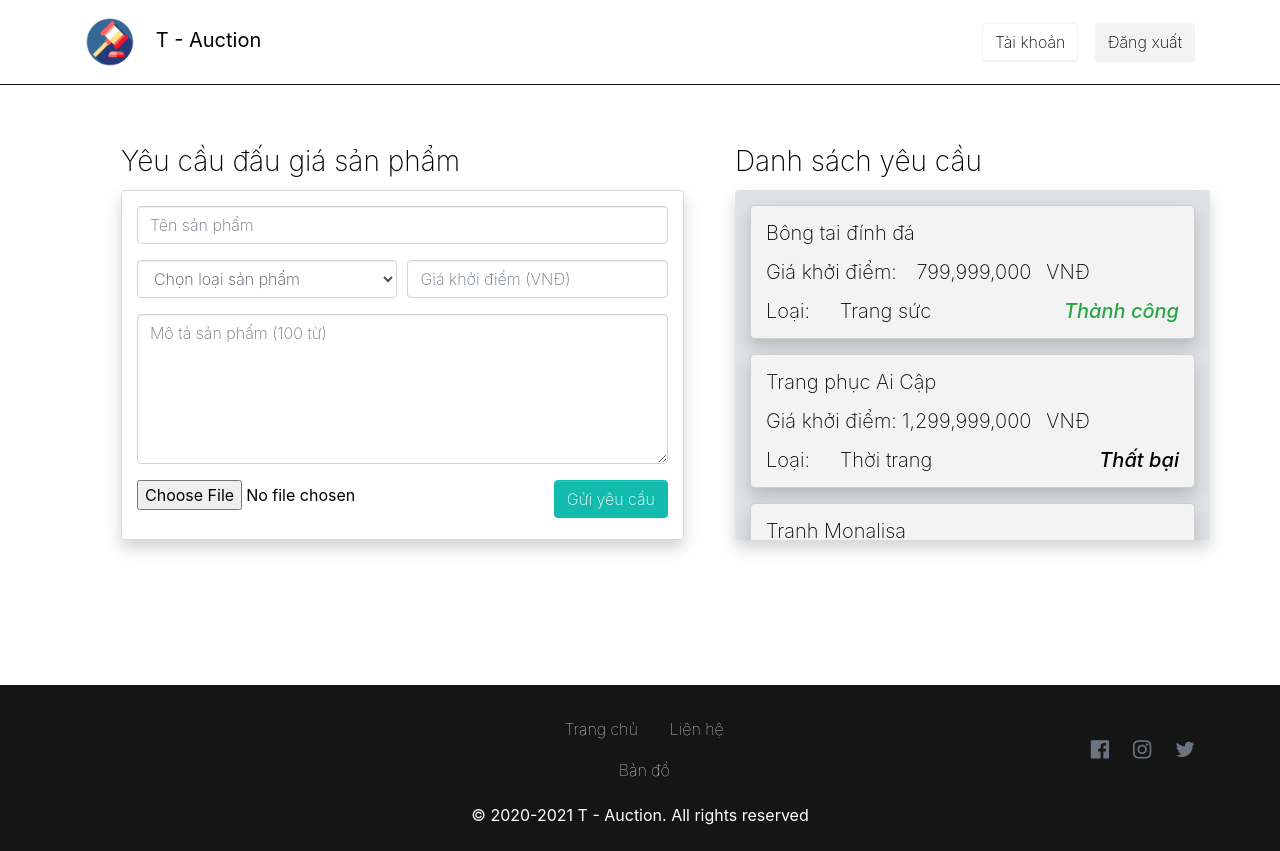
After one commit to ductoinguyen/AuctionApp, a Flask app: page /ben-a in a window 1280 px wide. The commit adds this page. Run offline with Flask 2, Linux system fonts and the light colour scheme; some libraries are stand-ins or nearby versions.

Commit message:
add bên A, login vào trang bên A

```diff
--- a/app.py
+++ b/app.py
@@ -99,6 +99,10 @@ def getItemInRoom(loaiphong):
 def editAccount():
     return url_controller.editAccount()
 
+@app.route("/ben-a", methods=["GET"])
+def benA():
+    return render_template('render/account_a.html')
+
 @app.route("/test", methods=["GET"])
 def test():
     # now = datetime.now()
--- a/controllers/url_controller.py
+++ b/controllers/url_controller.py
@@ -36,7 +36,7 @@ def submitLogin():
     session['id'] = str(checkLogin[0])
     session['type_account'] = checkLogin[1]
     session['name_account'] = checkLogin[2]
-    return appFlask.response_class(json.dumps({"result": "Thành công"}), mimetype='application/json')
+    return appFlask.response_class(json.dumps({"result": "Thành công", "type_account" : session['type_account']}), mimetype='application/json')
 
 def historyAuction():
     appFlask = app.app
--- a/static/script/login.js
+++ b/static/script/login.js
@@ -19,7 +19,11 @@ function submitLogin() {
                     data => {
                         if (data.result == "Thành công") {
                             // alert("...")
-                            location.href = '/';
+                            if (data.type_account == "auctioneer") {
+                                location.href = '/ben-a';
+                            } else {
+                                location.href = '/';
+                            }
                         } else {
                             alert(data.result)
                         }
--- a/static/style/style.css
+++ b/static/style/style.css
@@ -13,6 +13,7 @@ a:hover {
     display: none;
     position: absolute;
     z-index: 99999999;
+    margin-left: 12px;
     background-color: white;
     padding: 10px 10px;
     background-clip: padding-box;
--- /dev/null
+++ b/templates/render/account_a.html
@@ -0,0 +1,223 @@
+<!DOCTYPE html>
+<html>
+<head>
+    <meta charset="utf-8">
+    <meta name="viewport" content="width=device-width, initial-scale=1">
+    <title>Sàn đấu giá online T - Auction</title>
+    <link rel="stylesheet" href="https://cdnjs.cloudflare.com/ajax/libs/font-awesome/4.7.0/css/font-awesome.min.css" type="text/css">
+    <link rel="stylesheet" href="https://static.pingendo.com/bootstrap/bootstrap-4.3.1.css" type="text/css">
+    <link rel="stylesheet" href="../static/style/theme.css" type="text/css">
+    <link rel="stylesheet" href="../static/style/style.css" type="text/css">
+    <link rel="shortcut icon" href="../static/image/icon.png"/>
+    <style>
+        #nameAccount {
+            background-color: white;
+        }
+
+        #request {
+            border: 1px solid rgba(0, 0, 0, 0.15); border-radius: 0.25rem; box-shadow: 0 0.5rem 1rem rgba(0, 0, 0, 0.175);
+        }
+    </style>
+</head>
+<body>
+    <nav class="navbar navbar-expand-md border-dark border-bottom navbar-light">
+        <div class="container">
+            <a class="navbar-brand text-primary" href="">
+                <img src="../static/image/icon.png" style="width: 50px;">
+                <b style="color: black; padding-left: 15px;">T - Auction</b>
+            </a>
+            <button class="navbar-toggler navbar-toggler-right border-0" type="button" data-toggle="collapse" data-target="#navbar4" style="">
+                <span class="navbar-toggler-icon"></span>
+            </button>
+            <div class="collapse navbar-collapse" id="navbar4">
+                <ul class="navbar-nav ml-auto">
+                    <li class="nav-item" style="display: none;"> <a class="nav-link" href="" style="color: black;">Trang chủ</a> </li>
+                    <li class="nav-item" style="display: none;"> <a class="nav-link" href="" style="color: black;">Phòng đấu giá</a> </li>
+                    <li class="nav-item" style="display: none;"> <a class="nav-link" href="" style="color: black;">Lịch sử giao dịch</a> </li>
+                    <li class="account-menu">
+                        <a class="btn navbar-btn ml-md-2 btn-light account-btn" style="color: black;" id="nameAccount">Vũ Thành Trung</a>
+                        <a class="btn navbar-btn ml-md-2 btn-light account-btn" href="dang-xuat" style="color: black;">Đăng xuất</a>
+                    </li>
+                </ul>
+            </div>
+        </div>
+    </nav>
+    <div class="main container" style="min-height: 600px;">
+        <div class="row">
+            <section class="col-md-7 request-form pb-5">
+                <div class="col-md-12 p-4">
+                    <h3 class="pt-3"> Yêu cầu đấu giá sản phẩm </h3>
+                    <form action="" method="POST" style="border: 1px solid rgba(0, 0, 0, 0.15); border-radius: 0.25rem; box-shadow: 0 0.5rem 1rem rgba(0, 0, 0, 0.175); min-height: 350px; padding: 15px;">
+                        <div class="form-group"> <input type="text" class="form-control" id="reqName" placeholder="Tên sản phẩm" required="required"> </div>
+                        <div class="form-row">
+                            <div class="form-group col-md-6">
+                                <!--<input type="number" class="form-control" id="type" placeholder="Loại sản phẩm">-->
+                                <select class="form-control" style="width: 100%; border" required="required" id="reqCategory">
+                                <option value="">Chọn loại sản phẩm</option>
+                                <option value="trangsuc">Trang sức</option>
+                                <option value="doco">Đồ cổ</option>
+                                <option value="hoihoa">Hội họa</option>
+                                <option value="thoitrang">Thời trang</option>
+                                <option value="doluuniem">Đồ lưu niệm</option>
+                                </select>
+                            </div>
+                            <div class="form-group col-md-6"> <input type="text" class="form-control" id="reqOpenPrice" placeholder="Giá khởi điểm (VNĐ)" required="required"> </div>
+                        </div>
+                        <div class="form-group"> <textarea class="form-control" id="reqContent" rows="3" placeholder="Mô tả sản phẩm (100 từ)" style="height: 150px;" required=""></textarea> </div>
+                        <input type="file" required="required" id="reqImage" accept="image/*" onchange="readURL(this)" name="filename">
+                        <img id="anhSanPham" src="">
+                        <button type="submit" class="btn btn-primary" style="float: right;">Gửi yêu cầu</button>
+                    </form>
+                </div>
+            </section>
+            <section class="col-md-5 request-list px-0 pt-4" style="height: 90%;">
+                <h3 class="pt-3"> Danh sách yêu cầu </h3>
+                <div class="main row" style="padding: 0 15px;">
+                    <div class="col-md-12" style="background-color: #dee2e6; overflow-y: scroll; border-radius: 0.25rem; box-shadow: 0 0.5rem 1rem rgba(0, 0, 0, 0.175); height: 350px;">
+                        <div class="row bg-light p-0" style="margin: 15px 0; border-radius: 5px;" id="request">
+                            <div class="col-md-12">
+                                <div class="row">
+                                    <div class="col-md-12 p-0">
+                                        <h5 class="mb-0 pb-0" style="padding: 15px" id="tenSanPham"> Bông tai đính đá </h5>
+                                    </div>
+                                </div>
+                                <div class="row">
+                                    <div class="col-md-4 p-0">
+                                        <h5 class="mb-0 pb-0" style="padding: 15px; padding-right: 0;"> Giá khởi điểm: </h5>
+                                    </div>
+                                    <div class="col-md-4 p-0">
+                                        <h5 class="mb-0 pb-0 text-right" style="padding: 15px 0; padding-right: 15px;" id="giaKhoiDiem">799,999,000</h5>
+                                    </div>
+                                    <div class="col-md-4 p-0">
+                                        <h5 class="mb-0 pb-0" style="padding: 15px 0;">VNĐ</h5>
+                                    </div>
+                                </div>
+                                <div class="row">
+                                    <div class="col-md-2 p-0">
+                                        <h5 class="mb-0" style="padding: 15px">Loại:</h5>
+                                    </div>
+                                    <div class="col-md-6 p-0">
+                                        <h5 class="mb-0" id="tenPhong" style="padding: 15px">Trang sức</h5>
+                                    </div>
+                                    <div class="col-md-4 p-0">
+                                        <h5 class="mb-0 text-success text-right" style="font-weight: 500; padding: 15px;"><em id="status">Thành công</em> </h5>
+                                    </div>
+                                </div>
+                            </div>
+                        </div>
+                        <div class="row bg-light p-0" style="margin: 15px 0; border-radius: 5px;" id="request">
+                            <div class="col-md-12">
+                                <div class="row">
+                                    <div class="col-md-12 p-0">
+                                        <h5 class="mb-0 pb-0" style="padding: 15px" id="tenSanPham"> Trang phục Ai Cập </h5>
+                                    </div>
+                                </div>
+                                <div class="row">
+                                    <div class="col-md-4 p-0">
+                                        <h5 class="mb-0 pb-0" style="padding: 15px; padding-right: 0;"> Giá khởi điểm: </h5>
+                                    </div>
+                                    <div class="col-md-4 p-0">
+                                        <h5 class="mb-0 pb-0 text-right" style="padding: 15px 0; padding-right: 15px;" id="giaKhoiDiem">1,299,999,000</h5>
+                                    </div>
+                                    <div class="col-md-4 p-0">
+                                        <h5 class="mb-0 pb-0" style="padding: 15px 0;">VNĐ</h5>
+                                    </div>
+                                </div>
+                                <div class="row">
+                                    <div class="col-md-2 p-0">
+                                        <h5 class="mb-0" style="padding: 15px">Loại:</h5>
+                                    </div>
+                                    <div class="col-md-6 p-0">
+                                        <h5 class="mb-0" id="tenPhong" style="padding: 15px">Thời trang</h5>
+                                    </div>
+                                    <div class="col-md-4 p-0">
+                                        <h5 class="mb-0 text-right" style="font-weight: 500; padding: 15px;"><em id="status">Thất bại</em> </h5>
+                                    </div>
+                                </div>
+                            </div>
+                        </div>
+                        <div class="row bg-light p-0" style="margin: 15px 0; border-radius: 5px;" id="request">
+                            <div class="col-md-12">
+                                <div class="row">
+                                    <div class="col-md-12 p-0">
+                                        <h5 class="mb-0 pb-0" style="padding: 15px" id="tenSanPham"> Tranh Monalisa </h5>
+                                    </div>
+                                </div>
+                                <div class="row">
+                                    <div class="col-md-4 p-0">
+                                        <h5 class="mb-0 pb-0" style="padding: 15px; padding-right: 0;"> Giá khởi điểm: </h5>
+                                    </div>
+                                    <div class="col-md-4 p-0">
+                                        <h5 class="mb-0 pb-0 text-right" style="padding: 15px 0; padding-right: 15px" id="giaKhoiDiem">10,599,999,000</h5>
+                                    </div>
+                                    <div class="col-md-4 p-0">
+                                        <h5 class="mb-0 pb-0" style="padding: 15px 0;">VNĐ</h5>
+                                    </div>
+                                </div>
+                                <div class="row">
+                                    <div class="col-md-2 p-0">
+                                        <h5 class="mb-0" style="padding: 15px">Loại:</h5>
+                                    </div>
+                                    <div class="col-md-6 p-0">
+                                        <h5 class="mb-0" id="tenPhong" style="padding: 15px">Hội họa</h5>
+                                    </div>
+                                    <div class="col-md-4 p-0">
+                                        <h5 class="mb-0 text-success text-right" style="font-weight: 500; padding: 15px;"><em id="status">Thành công</em> </h5>
+                                    </div>
+                                </div>
+                            </div>
+                        </div>
+                        <!-- Next request -->
+                    </div>
+                </div>
+            </section>
+        </div>
+    </div>
+    <footer class="py-3 bg-dark text-white">
+        <div class="container">
+            <div class="row">
+                <div class="col-md-12 text-center d-md-flex align-items-center" style="">
+                    <ul class="nav d-flex justify-content-center" style="margin-left: 425px; margin-right: 300px;">
+                        <li class="nav-item"> <a class="nav-link active" href="" style="color: white;">Trang chủ</a> </li>
+                        <li class="nav-item"> <a class="nav-link" href="" style="color: white;">Liên hệ</a> </li>
+                        <li class="nav-item app-map"> <a class="nav-link" href="https://goo.gl/maps/ZnWSTXHsRVEKNqzWA" target="_blank" style="color: white;">Bản đồ</a> </li>
+                    </ul>
+                    <div class="row">
+                        <div class="col-md-12 d-flex align-items-center justify-content-md-between justify-content-center my-2">
+                        <a>
+                            <i class="d-block fa fa-facebook-official text-muted fa-lg mx-2"></i>
+                        </a>
+                        <a>
+                            <i class="d-block fa fa-instagram text-muted fa-lg mx-2"></i>
+                        </a>
+                        <a>
+                            <i class="d-block fa fa-twitter text-muted fa-lg ml-2"></i>
+                        </a> </div>
+                    </div>
+                </div>
+            </div>
+            <div class="row">
+                <div class="col-md-12 text-center">
+                    <p class="mt-2 mb-0" contenteditable="true" style=""><b>© 2020-2021 T - Auction. All rights reserved</b></p>
+                </div>
+            </div>
+        </div>
+    </footer>
+    <script style="">
+        function readURL(input) {
+            if (input.files && input.files[0]) {
+                var reader = new FileReader();
+                reader.onload = function(e) {
+                    $('#anhSanPham').attr('src', e.target.result).width(300).height(300);
+                };
+                reader.readAsDataURL(input.files[0]);
+            }
+        }
+    </script>
+    <script src="https://code.jquery.com/jquery-3.3.1.slim.min.js" integrity="sha384-q8i/X+965DzO0rT7abK41JStQIAqVgRVzpbzo5smXKp4YfRvH+8abtTE1Pi6jizo" crossorigin="anonymous"></script>
+    <script src="https://cdnjs.cloudflare.com/ajax/libs/popper.js/1.14.6/umd/popper.min.js" integrity="sha384-wHAiFfRlMFy6i5SRaxvfOCifBUQy1xHdJ/yoi7FRNXMRBu5WHdZYu1hA6ZOblgut" crossorigin="anonymous"></script>
+    <script src="https://stackpath.bootstrapcdn.com/bootstrap/4.3.1/js/bootstrap.min.js" integrity="sha384-JjSmVgyd0p3pXB1rRibZUAYoIIy6OrQ6VrjIEaFf/nJGzIxFDsf4x0xIM+B07jRM" crossorigin="anonymous"></script>
+    <script src="../static/script/common.js"></script>
+
+</body>
+</html>
```
Also changed, not shown: templates/render/signup.html (+6 -6 lines).
